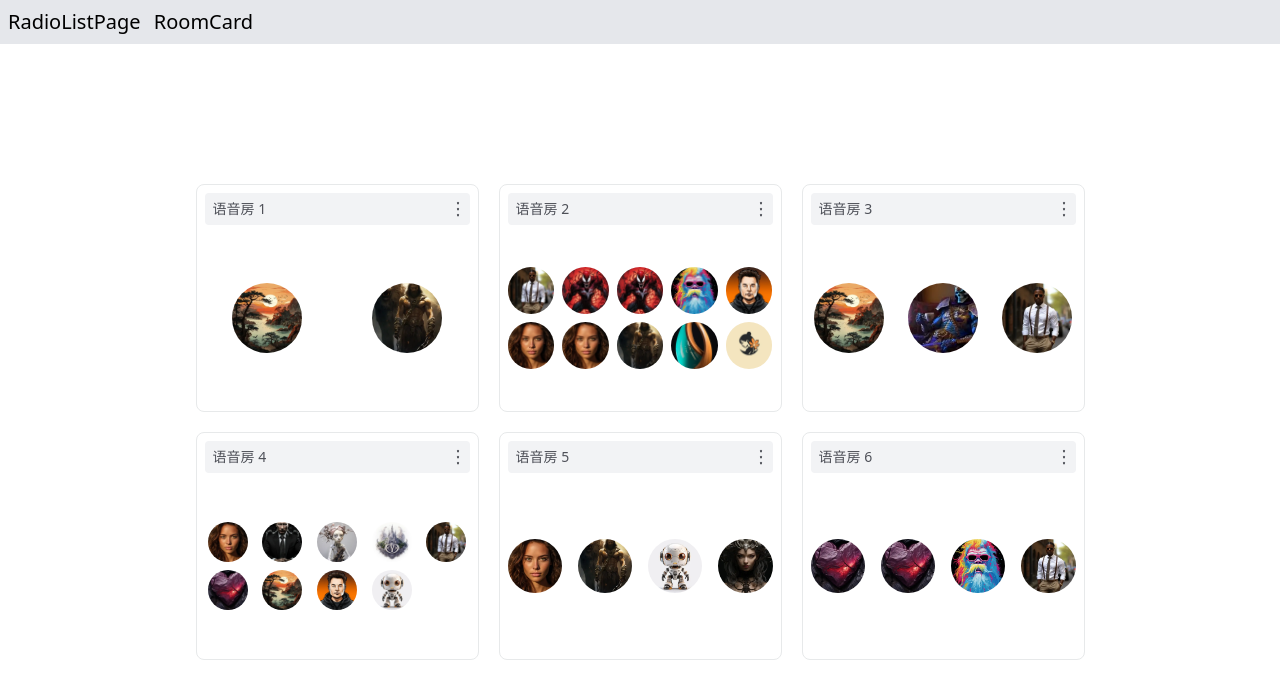
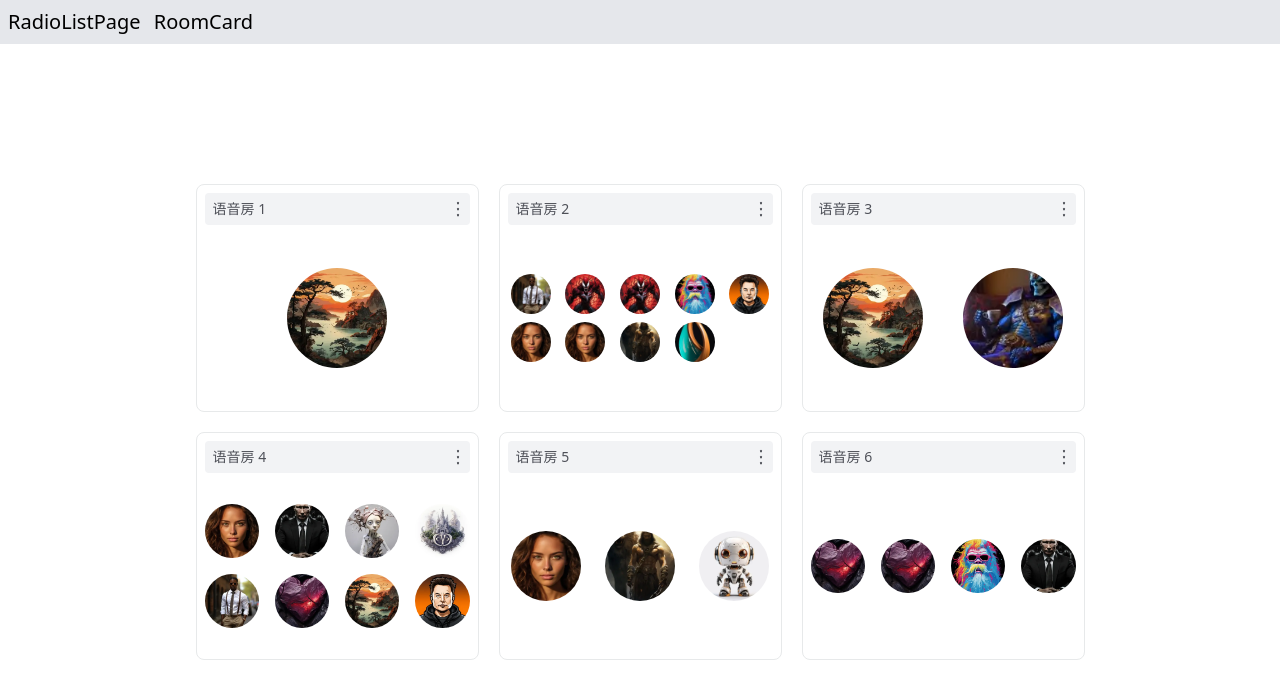
Before and after one commit to zhougonglai/nn-website, a Vue app: page /RoomCard in a window 1280 px wide. Shown: the top 698 px of the page. Built offline with nearby package versions, Linux system fonts and the light colour scheme.

Commit message:
update: plan A and plan B

```diff
--- a/src/components/RoomCard.vue
+++ b/src/components/RoomCard.vue
@@ -13,8 +13,8 @@
         </button>
       </div>
     </div>
-
-    <ul class="flex-1 grid place-content-center place-items-center p-2 " :class="[
+    <!-- Plan B -->
+    <!-- <ul class="flex-1 transition-all grid place-content-center place-items-center p-2 " :class="[
       'grid-cols-1',
       'grid-cols-1',
       'grid-cols-2 gap-4',
@@ -26,28 +26,42 @@
       'grid-cols-4 gap-4',
       'grid-cols-5 gap-2',
       'grid-cols-5 gap-2',
-    ][modelValue.list.length]" ref="parent">
+    ][modelValue.list.length]" v-auto-animate>
       <li v-for="(u, i) in modelValue.list" :key="i">
-        <img :src="u.avatar" :width="[100, 100, 70, 70, 70, 70, 70, 70, 40, 40][modelValue.list.length]"
-          class="rounded-full aspect-square object-cover" />
+        <img :src="u.avatar" :width="[0, 100, 100, 70, 70, 70, 70, 70, 70, 40, 40][modelValue.list.length]"
+          class="rounded-full aspect-square object-cover transition-all" v-motion :initial="initial" :enter="enter"
+          :leave="leave" />
       </li>
-    </ul>
+    </ul> -->
+    <!-- Plan A -->
+    <TransitionGroup appear tag="ul" :css="false" class="flex-1  grid place-content-center place-items-center p-2 "
+      :class="[
+        'grid-cols-1',
+        'grid-cols-1',
+        'grid-cols-2 gap-4',
+        'grid-cols-3 gap-4',
+        'grid-cols-4 gap-4',
+        'grid-cols-4 gap-4',
+        'grid-cols-4 gap-4',
+        'grid-cols-4 gap-4',
+        'grid-cols-4 gap-4',
+        'grid-cols-5 gap-2',
+        'grid-cols-5 gap-2',
+      ][modelValue.list.length]" @appear="onEnter" @enter="onEnter" @leave="onLeave">
+      <li v-for="(u, i) in modelValue.list" :key="i" :data-index="i" class="">
+        <img :src="u.avatar" :width="[0, 100, 100, 70, 70, 70, 70, 70, 70, 40, 40][modelValue.list.length]"
+          class="rounded-full aspect-square object-cover transition-all" />
+      </li>
+    </TransitionGroup>
   </div>
 </template>
 <script lang="ts" setup>
-import { useAutoAnimate } from '@formkit/auto-animate/vue'
+import { gsap, Elastic } from 'gsap'
 const modelValue = defineModel();
-const [parent] = useAutoAnimate()
 
 const initial = ref({
   scale: 0,
   opacity: 0,
-  transition: {
-    type: 'spring',
-    stiffness: 250,
-    damping: 25,
-    mass: 0.5,
-  },
 })
 
 const enter = ref({
@@ -71,4 +85,30 @@
     mass: 0.5,
   },
 })
+
+const onEnter = (el: HTMLElement, done: () => void) => {
+  console.log('onEnter')
+  gsap.fromTo(el, {
+    scale: 0
+  }, {
+    scale: 1,
+    duration: 0.6,
+    lazy: true,
+    // ease: "elastic.out(2.5, 0.3)",
+    immediateRender: false,
+    ease: Elastic.easeOut.config(2, 0.3),
+    onComplete: done
+  })
+}
+
+const onLeave = (el: HTMLElement, done: () => void) => {
+  console.log('onLeave')
+  gsap.to(el, {
+    scale: 0,
+    opacity: 0,
+    duration: 0.2,
+    ease: 'easeIn',
+    onComplete: done
+  })
+}
 </script>
--- a/src/view/GridGroupRoom.vue
+++ b/src/view/GridGroupRoom.vue
@@ -128,7 +128,7 @@
     grid6.value.list = grid6.value.list.concat(fake(2))
   }
 
-}, 1000)
+}, 2000)
 
 
 onMounted(() => {
```
Also changed, not shown: package.json (+14 -13 lines), 1 other file (tests, documents, lock files or other folders).
